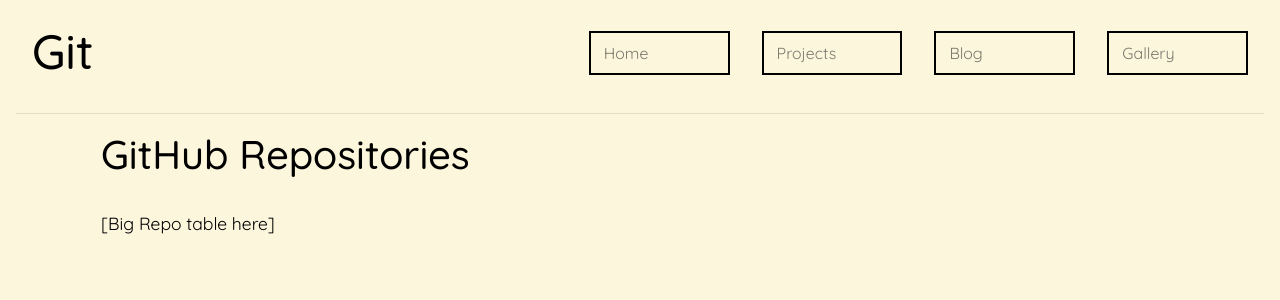
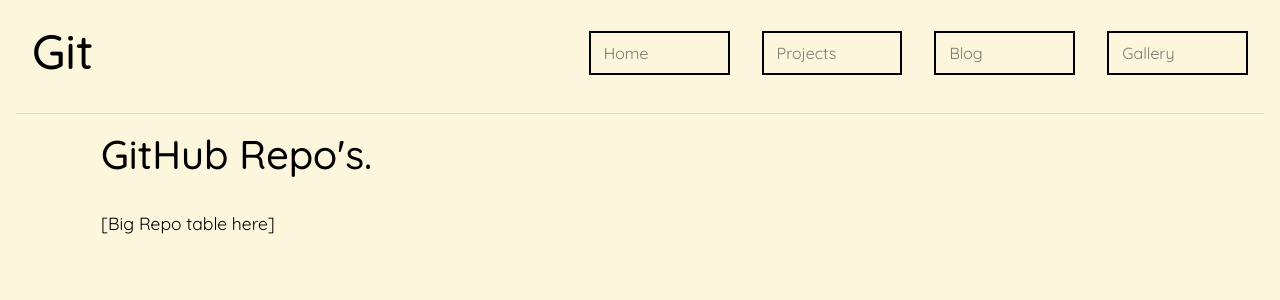
Before and after one commit to AlexSmith11/website-blog, a React (Create React App) app: page /git in a window 1280 px wide. Shown: the top 300 px of the page. Built offline with nearby package versions, Linux system fonts and the light colour scheme.

Commit message:
Changed the titles a little

```diff
--- a/src/pages/blog.jsx
+++ b/src/pages/blog.jsx
@@ -12,7 +12,7 @@
   return (
     <div className='container'>
       <div className='title'>
-        <h1>These are my thoughts</h1>
+        <h1>These are my thoughts.</h1>
       </div>
       <div className='text'>
         <p>[Lots of text here]</p>
--- a/src/pages/git.jsx
+++ b/src/pages/git.jsx
@@ -12,7 +12,7 @@
   return (
     <div className='container'>
       <div className='title'>
-        <h1>GitHub Repositories</h1>
+        <h1>GitHub Repo's.</h1>
       </div>
       <div className='text'>
         <p>[Big Repo table here]</p>
--- a/src/pages/photos.jsx
+++ b/src/pages/photos.jsx
@@ -13,7 +13,7 @@
     <div>
       <div className='container'>
         <div className='title'>
-          <h1>Some photos I have taken</h1>
+          <h1>Some photos I have taken.</h1>
           <h3>
             More on{' '}
             <a href='https://www.instagram.com/alexneilsmith_/'>
```
